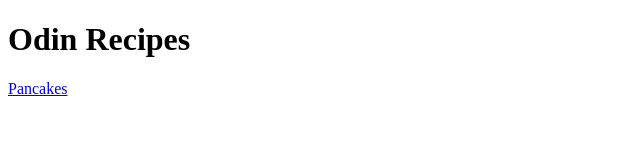
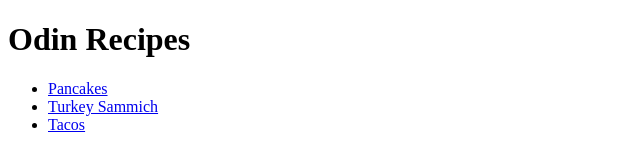
Before and after one commit to QU451M0D0/odin-recipes, a plain HTML site: page index.html in a window 1280 px wide. Shown: the whole page, without its empty margins (0-640 px from the left). Drawn offline with Linux system fonts and the light colour scheme.

Commit message:
Add links to Tacos and Turkey Sammich pages

```diff
--- a/index.html
+++ b/index.html
@@ -7,6 +7,10 @@
 
     <body>
         <h1>Odin Recipes</h1>
-        <p><a href="./recipes/pancakes.html">Pancakes</a></p>
+        <ul>
+            <li><a href="./recipes/pancakes.html">Pancakes</a></li>
+            <li><a href="./recipes/turkey-sammich.html">Turkey Sammich</a></li>
+            <li><a href="./recipes/tacos.html">Tacos</a></li>
+        </ul>
     </body>
 </html>
```
